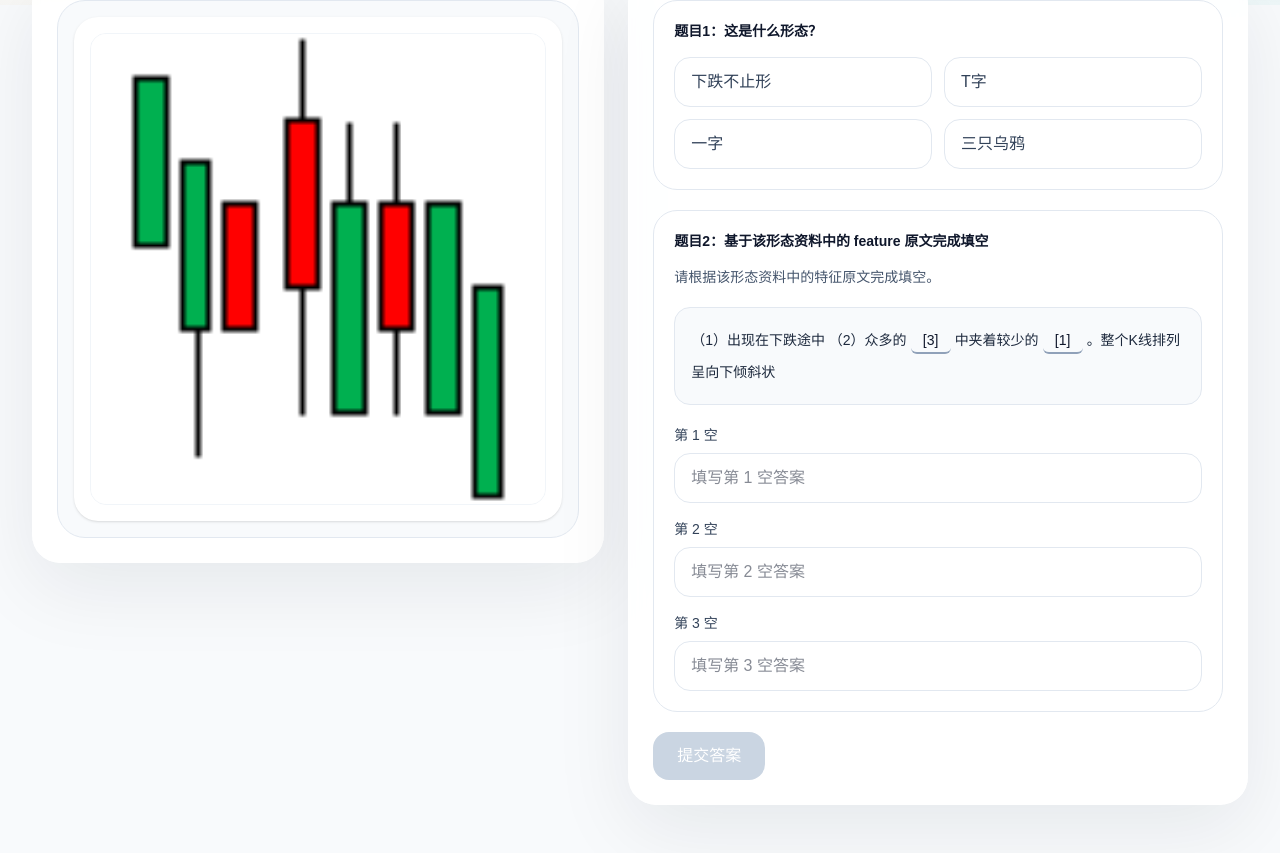
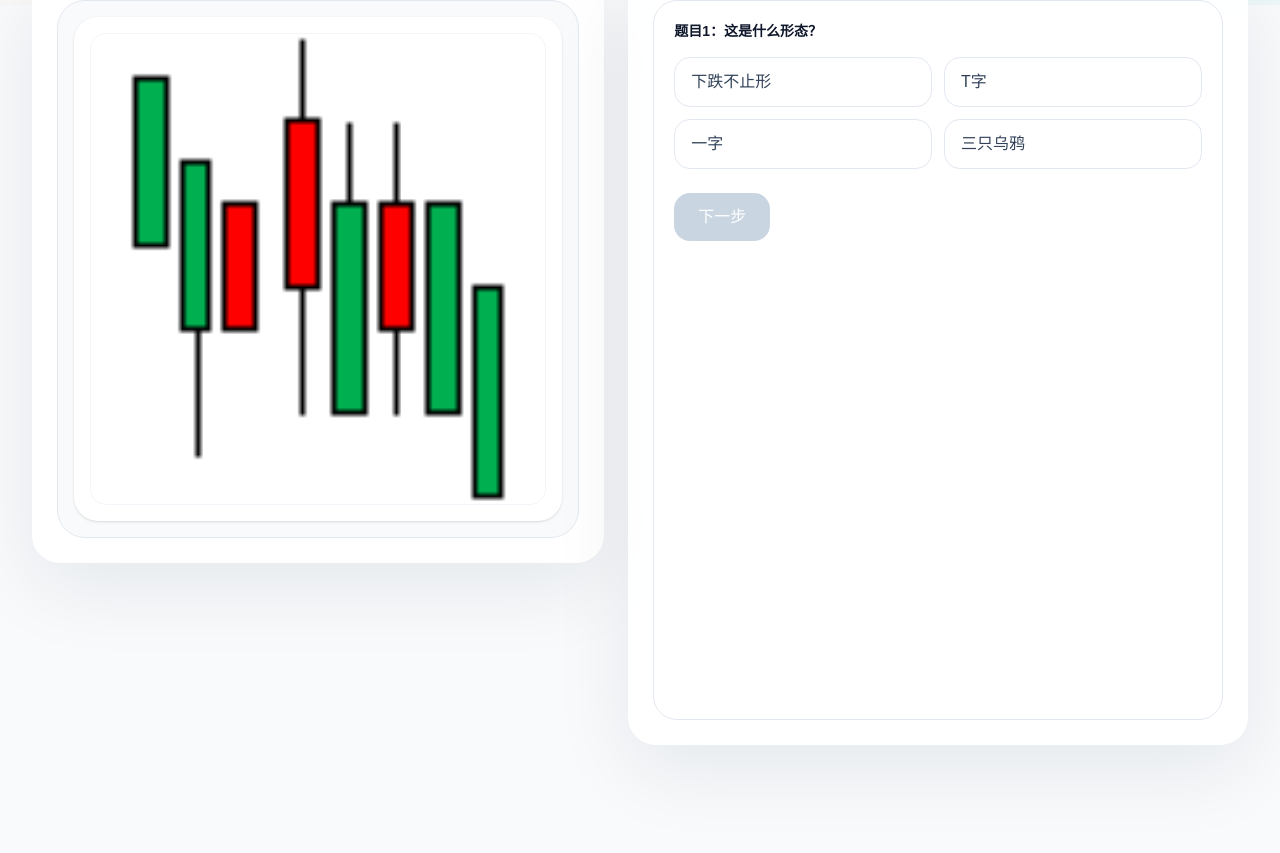
Before and after one commit to xieyitong6-lab/kline-learning-mvp, a Next.js app: page /practice in a window 1280 px wide. Shown: the part 315-1168 px from the top of the page. After the commit the page ends 1132 px from the top, so only its background shows below. Built offline with nearby package versions, Linux system fonts and the light colour scheme.

Commit message:
refactor: switch practice flow to step-based card

```diff
--- a/components/practice-client.tsx
+++ b/components/practice-client.tsx
@@ -9,6 +9,8 @@ import { SectionCard } from "@/components/section-card";
 import { recordPracticeAttempt } from "@/lib/storage";
 import { allKlineItems, buildTitleOptions, getKlineById } from "@/lib/summary";
 import type { KlineItem, PracticeBlank } from "@/types/kline";
+
+type Step = "name" | "fill" | "result";
 
 type BlankFeedback = {
   id: number;
@@ -56,9 +58,9 @@ export function PracticeClient() {
 
   const [question, setQuestion] = useState<KlineItem>(() => getRandomQuestion(presetId));
   const [questionNumber, setQuestionNumber] = useState(1);
+  const [step, setStep] = useState<Step>("name");
   const [selectedTitle, setSelectedTitle] = useState("");
   const [blankAnswers, setBlankAnswers] = useState<Record<number, string>>({});
-  const [submitted, setSubmitted] = useState(false);
   const [titleCorrect, setTitleCorrect] = useState(false);
   const [blankFeedback, setBlankFeedback] = useState<BlankFeedback[]>([]);
 
@@ -69,11 +71,15 @@ export function PracticeClient() {
 
   const resetQuestion = (nextQuestion: KlineItem) => {
     setQuestion(nextQuestion);
+    setStep("name");
     setSelectedTitle("");
     setBlankAnswers({});
-    setSubmitted(false);
     setTitleCorrect(false);
     setBlankFeedback([]);
+  };
+
+  const handleNextStep = () => {
+    setStep("fill");
   };
 
   const handleSubmit = () => {
@@ -93,9 +99,9 @@ export function PracticeClient() {
 
     const allBlankCorrect = feedback.every((item) => item.correct);
 
-    setSubmitted(true);
     setTitleCorrect(isTitleCorrect);
     setBlankFeedback(feedback);
+    setStep("result");
 
     recordPracticeAttempt(
       {
@@ -151,20 +157,21 @@ export function PracticeClient() {
         </SectionCard>
 
         <SectionCard className="p-5 md:p-6">
-          <div className="space-y-5">
-            <div className="rounded-[24px] border border-slate-200 bg-white p-5">
+          <div className="min-h-[720px] rounded-[24px] border border-slate-200 bg-white p-5">
+            {step === "name" && (
+              <div className="flex h-full flex-col">
+                <div>
                   <p className="text-sm font-semibold text-slate-900">题目1：这是什么形态？</p>
                   <div className="mt-4 grid gap-3 sm:grid-cols-2">
                     {titleOptions.map((option) => (
                       <button
                         key={option}
                         onClick={() => setSelectedTitle(option)}
-                    disabled={submitted}
                         className={`rounded-2xl border px-4 py-3 text-left text-sm transition ${
                           selectedTitle === option
                             ? "border-slate-900 bg-slate-950 text-white"
                             : "border-slate-200 bg-white text-slate-700 hover:border-slate-300"
-                    } disabled:cursor-not-allowed disabled:opacity-80`}
+                        }`}
                       >
                         {option}
                       </button>
@@ -172,10 +179,22 @@ export function PracticeClient() {
                   </div>
                 </div>
 
-            <div className="rounded-[24px] border border-slate-200 bg-white p-5">
-              <p className="text-sm font-semibold text-slate-900">
-                题目2：基于该形态资料中的 feature 原文完成填空
-              </p>
+                <div className="mt-auto pt-6">
+                  <button
+                    onClick={handleNextStep}
+                    disabled={!selectedTitle}
+                    className="rounded-2xl bg-slate-950 px-6 py-3 text-sm font-medium text-white transition hover:bg-slate-800 disabled:cursor-not-allowed disabled:bg-slate-300"
+                  >
+                    下一步
+                  </button>
+                </div>
+              </div>
+            )}
+
+            {step === "fill" && (
+              <div className="flex h-full flex-col">
+                <div>
+                  <p className="text-sm font-semibold text-slate-900">题目2：根据特征填空</p>
                   <p className="mt-3 text-sm leading-7 text-slate-600">
                     {fillBlankQuestion?.intro ?? "请根据该形态资料中的特征原文完成填空。"}
                   </p>
@@ -199,9 +218,8 @@ export function PracticeClient() {
                                 [blank.id]: event.target.value,
                               }))
                             }
-                        disabled={submitted}
                             placeholder={blank.placeholder ?? `请输入${blank.label}`}
-                        className="mt-2 w-full rounded-2xl border border-slate-200 bg-white px-4 py-3 text-sm text-slate-900 outline-none transition focus:border-slate-400 disabled:bg-slate-50"
+                            className="mt-2 w-full rounded-2xl border border-slate-200 bg-white px-4 py-3 text-sm text-slate-900 outline-none transition focus:border-slate-400"
                           />
                         </label>
                       ))
@@ -211,31 +229,30 @@ export function PracticeClient() {
                   </div>
                 </div>
 
-            <div>
+                <div className="mt-auto pt-6">
                   <button
                     onClick={handleSubmit}
-                disabled={submitted || !selectedTitle}
-                className="rounded-2xl bg-slate-950 px-6 py-3 text-sm font-medium text-white transition hover:bg-slate-800 disabled:cursor-not-allowed disabled:bg-slate-300"
+                    className="rounded-2xl bg-slate-950 px-6 py-3 text-sm font-medium text-white transition hover:bg-slate-800"
                   >
-                提交答案
+                    提交
                   </button>
                 </div>
+              </div>
+            )}
 
-            {submitted && (
-              <div className="rounded-[24px] border border-slate-200 bg-white p-5">
+            {step === "result" && (
+              <div className="flex h-full flex-col">
                 <div className="space-y-5">
                   <div>
                     <p className="text-sm font-semibold text-slate-900">反馈</p>
-                    <p
-                      className={`mt-2 text-sm ${titleCorrect ? "text-emerald-700" : "text-rose-700"}`}
-                    >
+                    <p className={`mt-2 text-sm ${titleCorrect ? "text-emerald-700" : "text-rose-700"}`}>
                       {titleCorrect ? "名称识别正确" : "名称识别错误"}
                     </p>
                     <p className="mt-1 text-sm text-slate-600">正确答案：{question.title}</p>
                   </div>
 
                   <div>
-                    <p className="text-sm font-semibold text-slate-900">每个填空的判定</p>
+                    <p className="text-sm font-semibold text-slate-900">每个空是否正确</p>
                     <div className="mt-3 space-y-3">
                       {blankFeedback.length > 0 ? (
                         blankFeedback.map((item) => (
@@ -266,7 +283,9 @@ export function PracticeClient() {
                       {fillBlankQuestion?.explanation || "当前资料没有解析原文。"}
                     </p>
                   </div>
+                </div>
 
+                <div className="mt-auto pt-6">
                   <button
                     onClick={handleNextQuestion}
                     className="rounded-2xl bg-slate-950 px-5 py-3 text-sm font-medium text-white transition hover:bg-slate-800"
```
Lines whose indentation alone changed are shown as unchanged.
